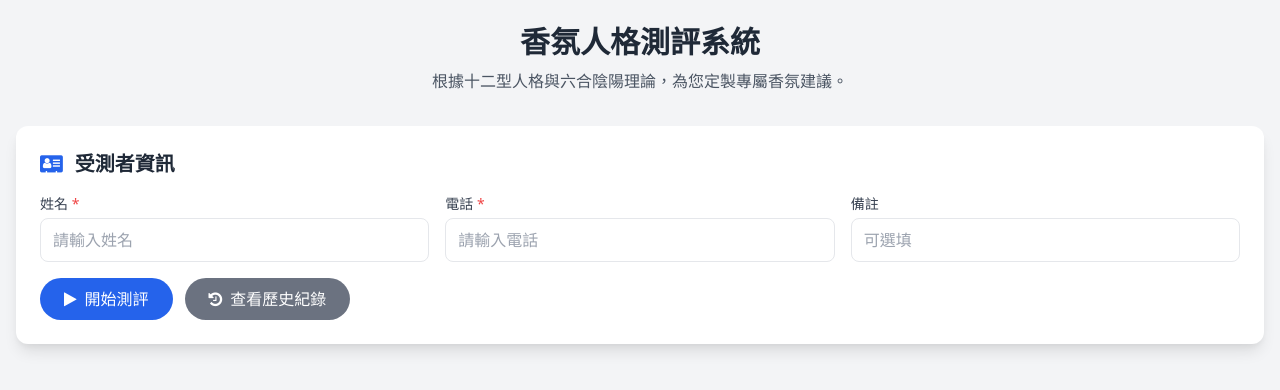
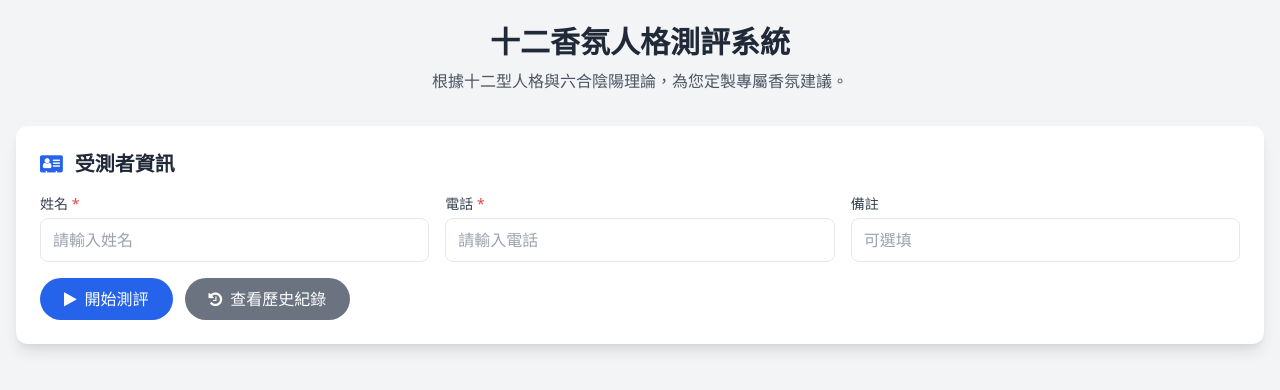
Before and after one commit to sunchein/fragrance-personality-test, a plain HTML site: page index.html in a window 1280 px wide. Drawn offline with nearby package versions, Linux system fonts and the light colour scheme.

Commit message:
final file
final file

```diff
--- a/index.html
+++ b/index.html
@@ -3,7 +3,7 @@
 <head>
     <meta charset="UTF-8">
     <meta name="viewport" content="width=device-width, initial-scale=1.0">
-    <title>香氛人格測評系統</title>
+    <title>十二香氛人格測評系統</title>
     <script src="https://cdn.tailwindcss.com"></script>
     <link href="https://cdn.jsdelivr.net/npm/font-awesome@4.7.0/css/font-awesome.min.css" rel="stylesheet">
     <script src="https://cdnjs.cloudflare.com/ajax/libs/html2canvas/1.4.1/html2canvas.min.js"></script>
@@ -20,7 +20,7 @@
 <body class="bg-gray-100 min-h-screen font-sans leading-relaxed">
     <div class="container mx-auto px-4 py-6">
         <header class="mb-8 text-center">
-            <h1 class="text-3xl font-extrabold text-gray-800 mb-2">香氛人格測評系統</h1>
+            <h1 class="text-3xl font-extrabold text-gray-800 mb-2">十二香氛人格測評系統</h1>
             <p class="text-gray-600">根據十二型人格與六合陰陽理論，為您定製專屬香氛建議。</p>
         </header>
 
```
